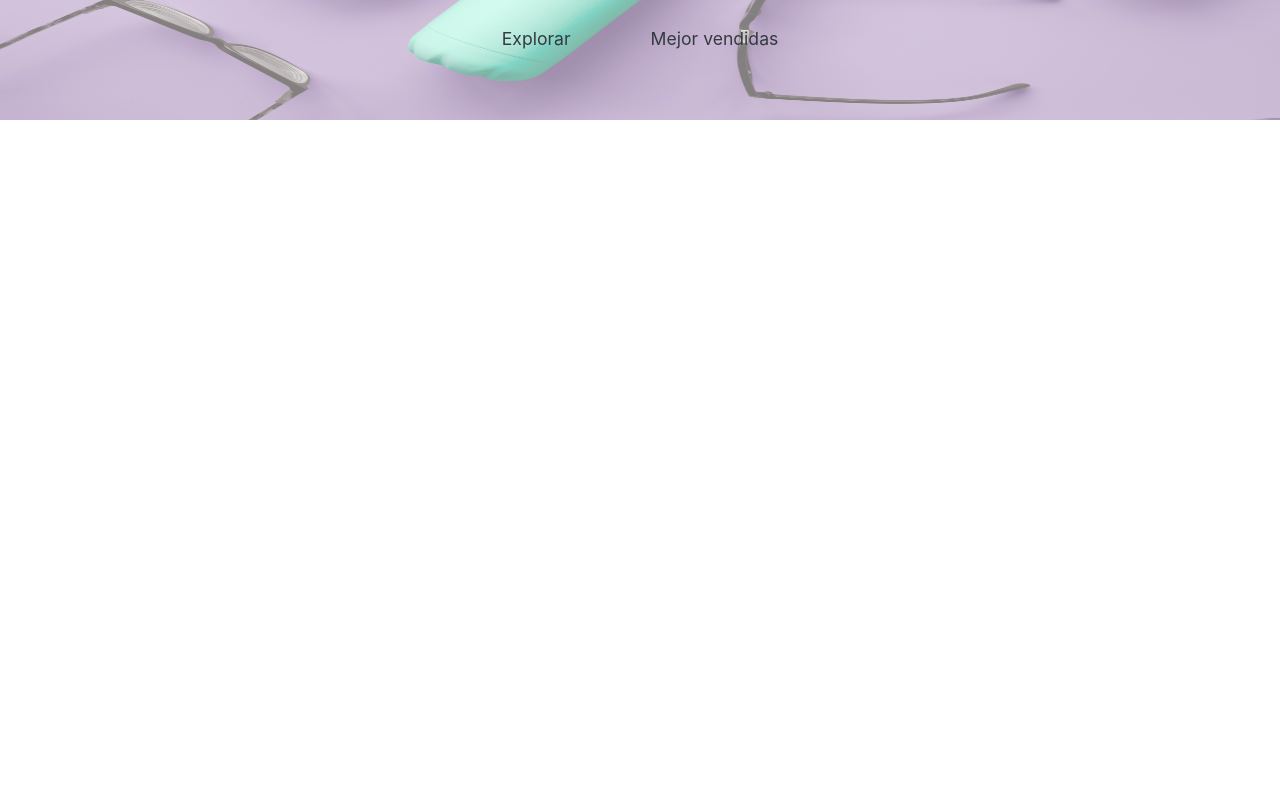
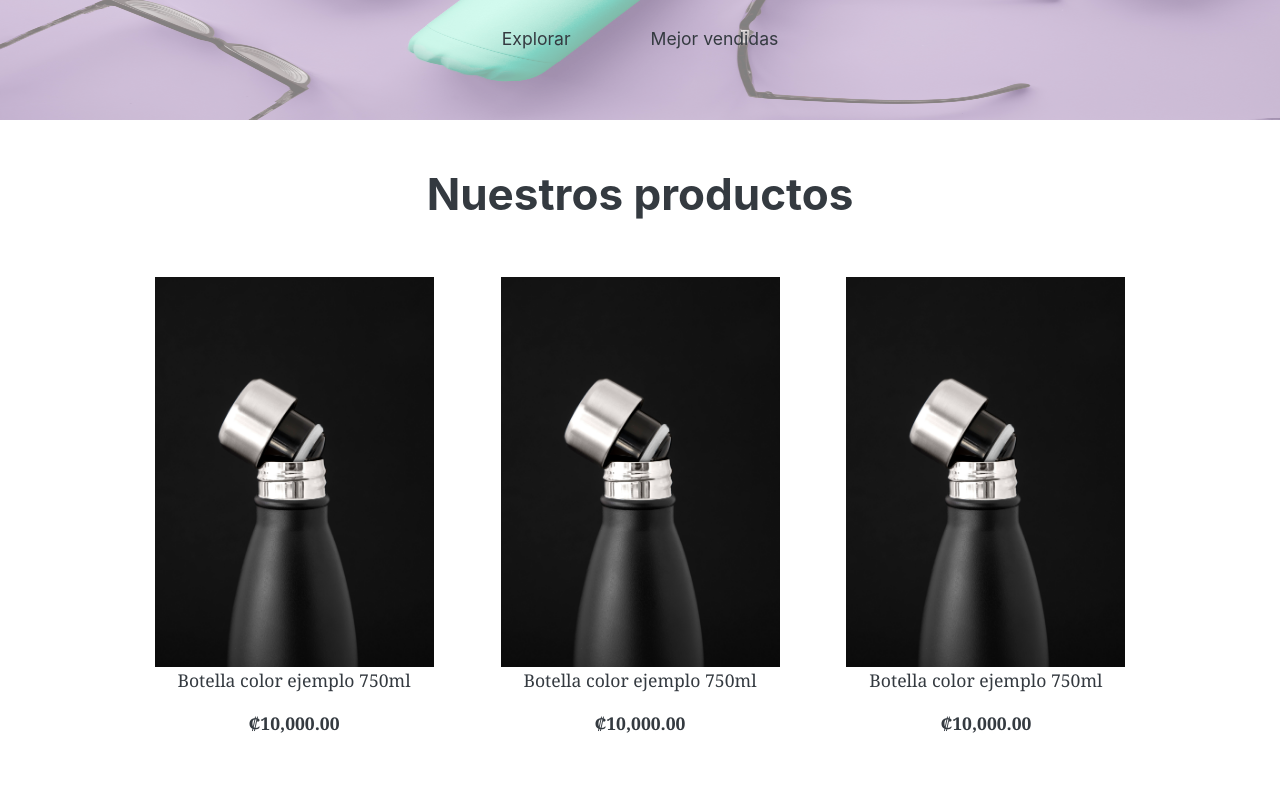
Before and after one commit to PedroDCA/disenoweb, a React (Create React App) app: page /search in a window 1280 px wide. Shown: the part 280-1080 px from the top of the page. Before the commit the page ends 800 px from the top, so only its background shows below. Built offline with nearby package versions, Linux system fonts and the light colour scheme.

Commit message:
Adding page skeletons

```diff
--- a/package.json
+++ b/package.json
@@ -9,6 +9,7 @@
     "firebase": "^10.4.0",
     "react": "^18.2.0",
     "react-dom": "^18.2.0",
+    "react-router-dom": "^6.17.0",
     "react-scripts": "5.0.1",
     "web-vitals": "^2.1.4"
   },
--- a/src/App.js
+++ b/src/App.js
@@ -1,11 +1,25 @@
-import LogoSection from "./components/logoSection";
+import { RouterProvider, createBrowserRouter } from "react-router-dom";
+import Homepage from "./components/homepage";
+import ProductDetail from "./components/productDetail";
+import SearchPage from "./components/searchPage";
+
+const router = createBrowserRouter([
+  {
+    path: "/",
+    element: <Homepage />,
+  },
+  {
+    path: "/product/:productId",
+    element: <ProductDetail />,
+  },
+  {
+    path: "/search",
+    element: <SearchPage />,
+  },
+]);
 
 function App() {
-  return (
-    <>
-    <LogoSection />
-    </>
-  );
+  return <RouterProvider router={router} />;
 }
 
 export default App;
--- /dev/null
+++ b/src/components/homepage.js
@@ -0,0 +1,11 @@
+import LogoSection from "./logoSection";
+
+function Homepage() {
+  return (
+    <>
+      <LogoSection />
+    </>
+  );
+}
+
+export default Homepage;
--- /dev/null
+++ b/src/components/productCard.js
@@ -0,0 +1,24 @@
+import { formatPriceForCard } from "../service/priceService";
+import "../styles/productCard.css";
+
+function ProductCard({ productInformation }) {
+  return (
+    <div className="productCard">
+      <a href={`/product/${productInformation.id}`}>
+        <img
+          src={productInformation.imageUrl}
+          className="photo mx-auto"
+          alt={`${productInformation.name} example`}
+        />
+        <div>
+          <p>{productInformation.name}</p>
+          <p>
+            <strong>{formatPriceForCard(productInformation.price)}</strong>
+          </p>
+        </div>
+      </a>
+    </div>
+  );
+}
+
+export default ProductCard;
--- /dev/null
+++ b/src/components/productDetail.js
@@ -0,0 +1,5 @@
+function ProductDetail() {
+  return <></>;
+}
+
+export default ProductDetail;
--- /dev/null
+++ b/src/components/productList.js
@@ -0,0 +1,17 @@
+import "../styles/productList.css";
+import ProductCard from "./productCard";
+
+function ProductList({ productList }) {
+  return (
+    <>
+      <h1 className="text-center p-5">Nuestros productos</h1>
+      <div className="d-flex flex-wrap product_list justify-content-center">
+        {productList.map((productInformation, index) => (
+          <ProductCard productInformation={productInformation} key={index} />
+        ))}
+      </div>
+    </>
+  );
+}
+
+export default ProductList;
--- /dev/null
+++ b/src/components/searchPage.js
@@ -0,0 +1,67 @@
+import LogoSection from "./logoSection";
+import ProductList from "./productList";
+import Botella from "../images/botella.jpg";
+
+const productList = [
+    {
+      id: 1,
+      imageUrl: Botella,
+      name: "Botella color ejemplo 750ml",
+      price: 10000,
+    },
+    {
+      id: 1,
+      imageUrl: Botella,
+      name: "Botella color ejemplo 750ml",
+      price: 10000,
+    },
+    {
+      id: 1,
+      imageUrl: Botella,
+      name: "Botella color ejemplo 750ml",
+      price: 10000,
+    },
+    {
+      id: 1,
+      imageUrl: Botella,
+      name: "Botella color ejemplo 750ml",
+      price: 10000,
+    },
+    {
+      id: 1,
+      imageUrl: Botella,
+      name: "Botella color ejemplo 750ml",
+      price: 10000,
+    },
+  {
+    id: 1,
+    imageUrl: Botella,
+    name: "Botella color ejemplo 750ml",
+    price: 10000,
+  },
+  {
+    id: 2,
+    imageUrl: Botella,
+    name: "Botella color ejemplo 750ml",
+    price: 1000,
+  },
+  {
+    id: 3,
+    imageUrl: Botella,
+    name: "Botella color ejemplo 750ml",
+    price: 98000,
+  },
+];
+
+function SearchPage() {
+  return (
+    <>
+      <LogoSection />
+      <div className="container">
+        <ProductList productList={productList} />
+      </div>
+    </>
+  );
+}
+
+export default SearchPage;
--- /dev/null
+++ b/src/service/priceService.js
@@ -0,0 +1,7 @@
+const colonFormatter = Intl.NumberFormat("en-US", {
+    style: "currency",
+    currency: "CRC",
+    currencyDisplay: "narrowSymbol",
+  });
+
+export const formatPriceForCard = (price) => colonFormatter.format(price);
--- /dev/null
+++ b/src/styles/productCard.css
@@ -0,0 +1,17 @@
+.productCard {
+    min-width: 200px;
+    width: 20%;
+}
+
+.productCard .photo {
+    width: 100%;
+}
+
+.productCard p {
+    text-align: center;
+}
+
+.productCard a {
+    text-decoration: inherit;
+    color: inherit;
+}
--- /dev/null
+++ b/src/styles/productList.css
@@ -0,0 +1,4 @@
+.product_list .productCard{
+    flex-basis: 25%;
+    margin: 0 3% 5% 3%;
+}
```
Also changed, not shown: src/images/botella.jpg (added), 1 other file (tests, documents, lock files or other folders).
